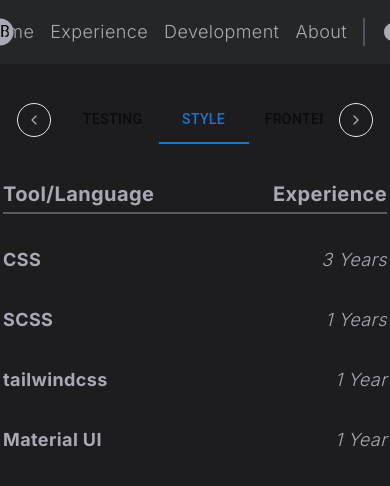
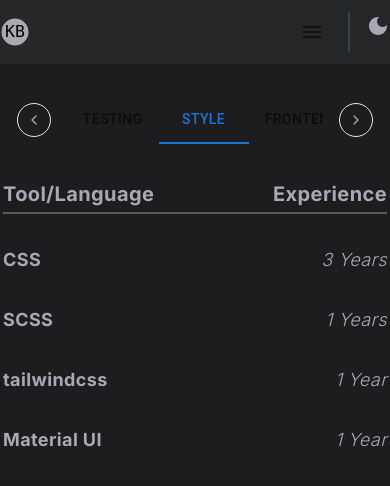
Before and after one commit to senyc/kb-web, a Next.js app: page /development in a window 390 px wide. Shown: the top 486 px of the page. Built offline with nearby package versions, Linux system fonts and the light colour scheme.

Commit message:
feat(nav): add hamburger menu on small screen

```diff
--- a/package.json
+++ b/package.json
@@ -3,7 +3,7 @@
   "version": "0.1.0",
   "private": true,
   "scripts": {
-    "dev": "next dev",
+    "dev": "next dev --turbo",
     "build": "next build",
     "start": "next start",
     "lint": "next lint",
--- /dev/null
+++ b/src/components/nav/HamburgerNavigationMenu.tsx
@@ -0,0 +1,73 @@
+'use client';
+import { MouseEvent, useState } from 'react';
+
+import IconButton from '@mui/material/IconButton';
+import Menu from '@mui/material/Menu';
+import MenuIcon from '@mui/icons-material/Menu';
+import MenuItem from '@mui/material/MenuItem';
+import HeaderLink from './HeaderLink';
+
+export default function HamburgerNavigationMenu() {
+  const [anchorEl, setAnchorEl] = useState<null | HTMLElement>(null);
+  const open = Boolean(anchorEl);
+  const handleClick = (event: MouseEvent<HTMLButtonElement>) => {
+    setAnchorEl(event.currentTarget);
+  };
+  const handleClose = () => {
+    setAnchorEl(null);
+  };
+
+  return (
+    <>
+      <IconButton
+        aria-controls={open ? 'basic-menu' : undefined}
+        aria-haspopup="true"
+        aria-expanded={open ? 'true' : undefined}
+        onClick={handleClick}
+        className='text-text'
+      >
+        <MenuIcon />
+      </IconButton>
+      <Menu
+        sx={{ mt: "1px", "& .MuiMenu-paper": { backgroundColor: "#252627", } }}
+        id="basic-menu"
+        anchorEl={anchorEl}
+        open={open}
+        onClose={handleClose}
+        MenuListProps={{
+          'aria-labelledby': 'basic-button',
+        }}
+      >
+        <MenuItem onClick={handleClose}>
+          <HeaderLink
+            href='BomhofKylerResume.pdf'
+            label='Resume'
+            openInNewTab={true}
+            className='text-text'
+          />
+        </MenuItem>
+        <MenuItem onClick={handleClose}>
+          <HeaderLink
+            href='experience'
+            label='Experience'
+            className='text-text'
+          />
+        </MenuItem>
+        <MenuItem onClick={handleClose}>
+          <HeaderLink
+            href='development'
+            className='text-text'
+            label='Development'
+          />
+        </MenuItem>
+        <MenuItem onClick={handleClose}>
+          <HeaderLink
+            href='about'
+            label='About'
+            className='text-text'
+          />
+        </MenuItem>
+      </Menu>
+    </>
+  );
+}
--- a/src/components/nav/HeaderLink.tsx
+++ b/src/components/nav/HeaderLink.tsx
@@ -4,12 +4,13 @@ interface HeaderLinkProps {
   href: string;
   label: string;
   openInNewTab?: boolean;
+  className?: string;
 }
-export default function HeaderLink({ href, label, openInNewTab = false }: HeaderLinkProps) {
+export default function HeaderLink({ href, label, openInNewTab = false, className = '' }: HeaderLinkProps) {
   return (
     <>
       <Link
-        className='text-lg hover:underline'
+        className={`text-lg hover:underline ${className}`}
         href={href}
         target={openInNewTab ? '_blank' : '_self'}
       >
--- a/src/components/nav/HeaderNavigation.tsx
+++ b/src/components/nav/HeaderNavigation.tsx
@@ -1,15 +1,15 @@
 import DarkModeButton from './DarkModeButton';
+import HamburgerNavigationMenu from './HamburgerNavigationMenu';
 import HeaderLink from './HeaderLink';
 import HomeButton from './HomeButton';
-
 
 export default function HeaderNavigation() {
   return (
     <div className='flex h-16 w-screen flex-row items-center justify-center'>
       <HomeButton />
       <div className='flex w-full max-w-2xl flex-row justify-end'>
-        <nav className='border-r-2 border-gray-600 pr-4'>
-          <ul className='flex flex-row gap-4'>
+        <nav className=''>
+          <ul className='hidden flex-row gap-4 sm:flex'>
             <li>
               <HeaderLink
                 href='BomhofKylerResume.pdf'
@@ -36,11 +36,13 @@ export default function HeaderNavigation() {
               />
             </li>
           </ul>
+          <div className='block sm:hidden'>
+          <HamburgerNavigationMenu />
+          </div>
         </nav>
-        <div className='pl-4'>
+        <div className='ml-4 border-l-2 border-l-gray-700 pl-4'>
           <DarkModeButton />
         </div>
-
       </div>
     </div>
   );
```
